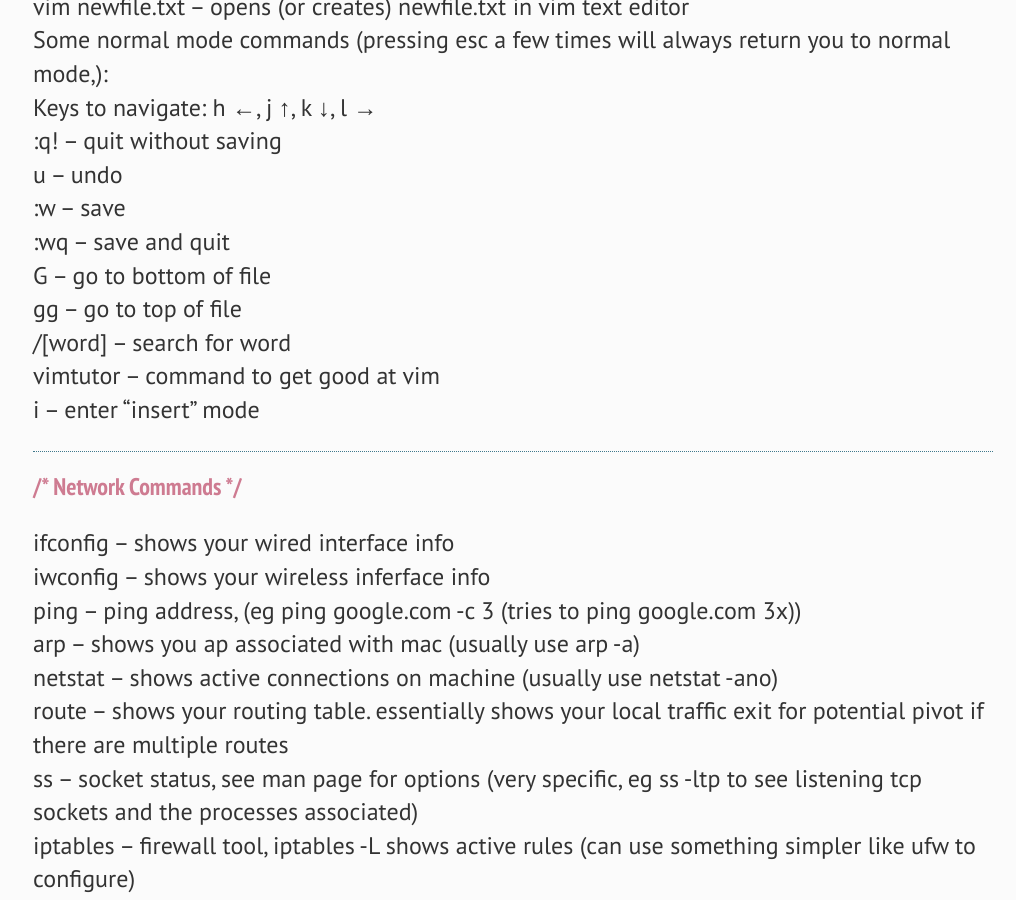
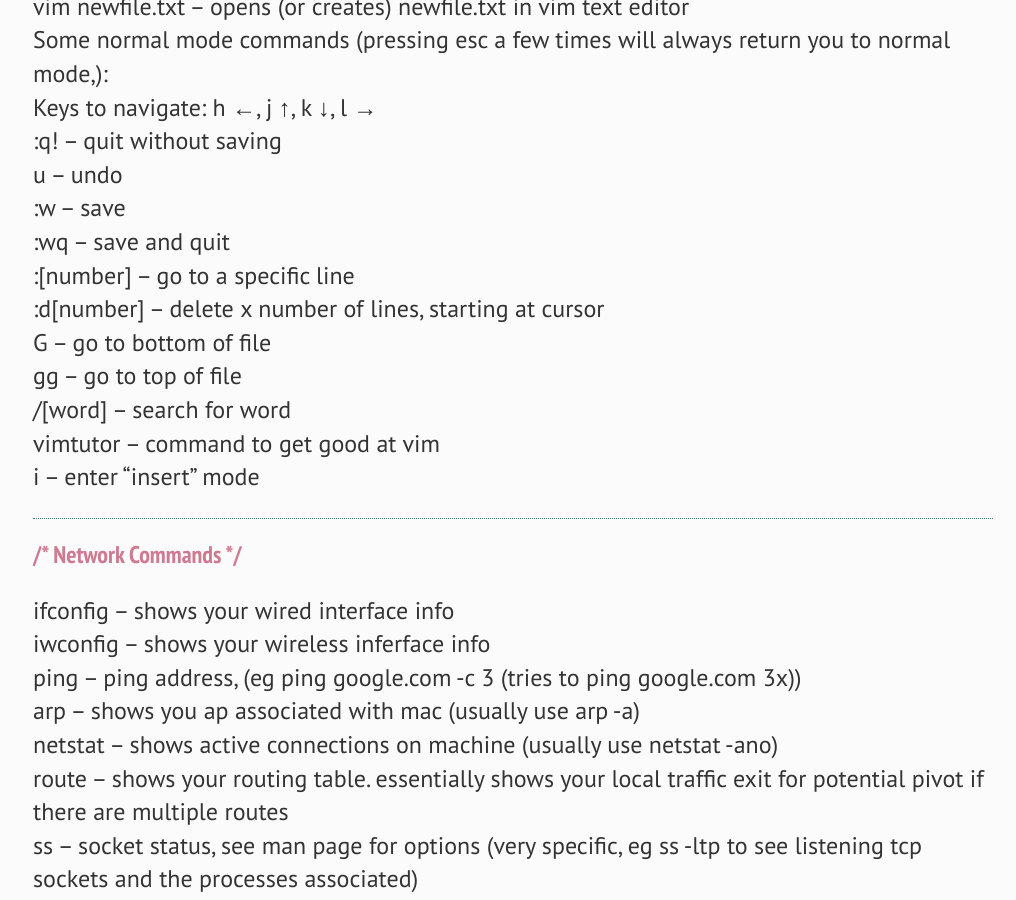
Before and after one commit to mmssr/mmssr.github.io, a Jekyll site: the page built from _posts/2021-02-04-Linux Command Line Cheatsheet.md, in a window 1280 px wide and 900 px high, scrolled down 5322 px. Shown: the whole window, without its empty margins (127-1143 px from the left). Built offline with Jekyll 4.4.1, drawn with Linux system fonts in a browser that asks for light colours.

Commit message:
Update 2021-02-04-Linux Command Line Cheatsheet.md

```diff
--- a/_posts/2021-02-04-Linux Command Line Cheatsheet.md
+++ b/_posts/2021-02-04-Linux Command Line Cheatsheet.md
@@ -131,6 +131,8 @@
 u -- undo
 :w -- save
 :wq -- save and quit
+:[number] -- go to a specific line
+:d[number] -- delete x number of lines, starting at cursor
 G -- go to bottom of file
 gg -- go to top of file
 /[word] -- search for word
```
